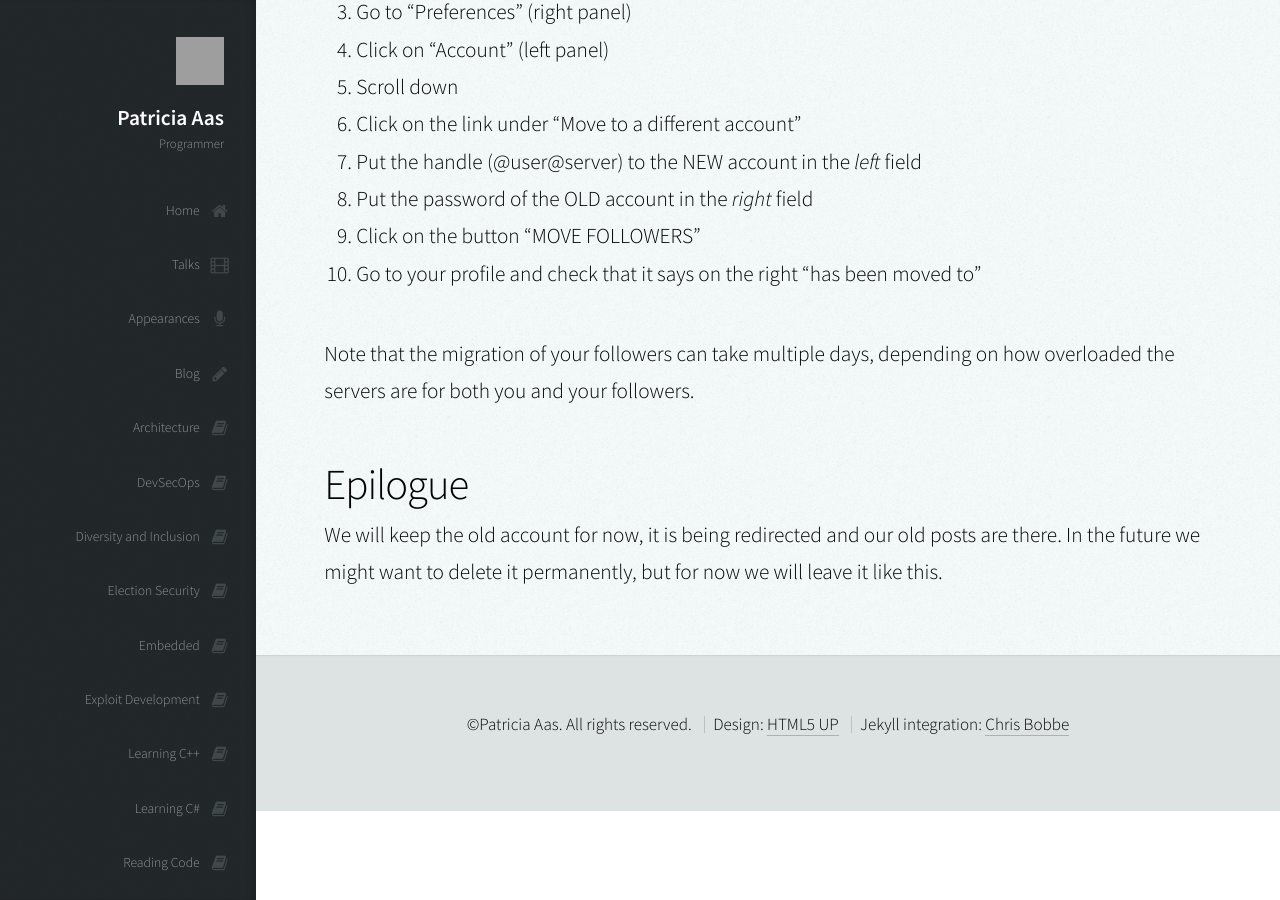
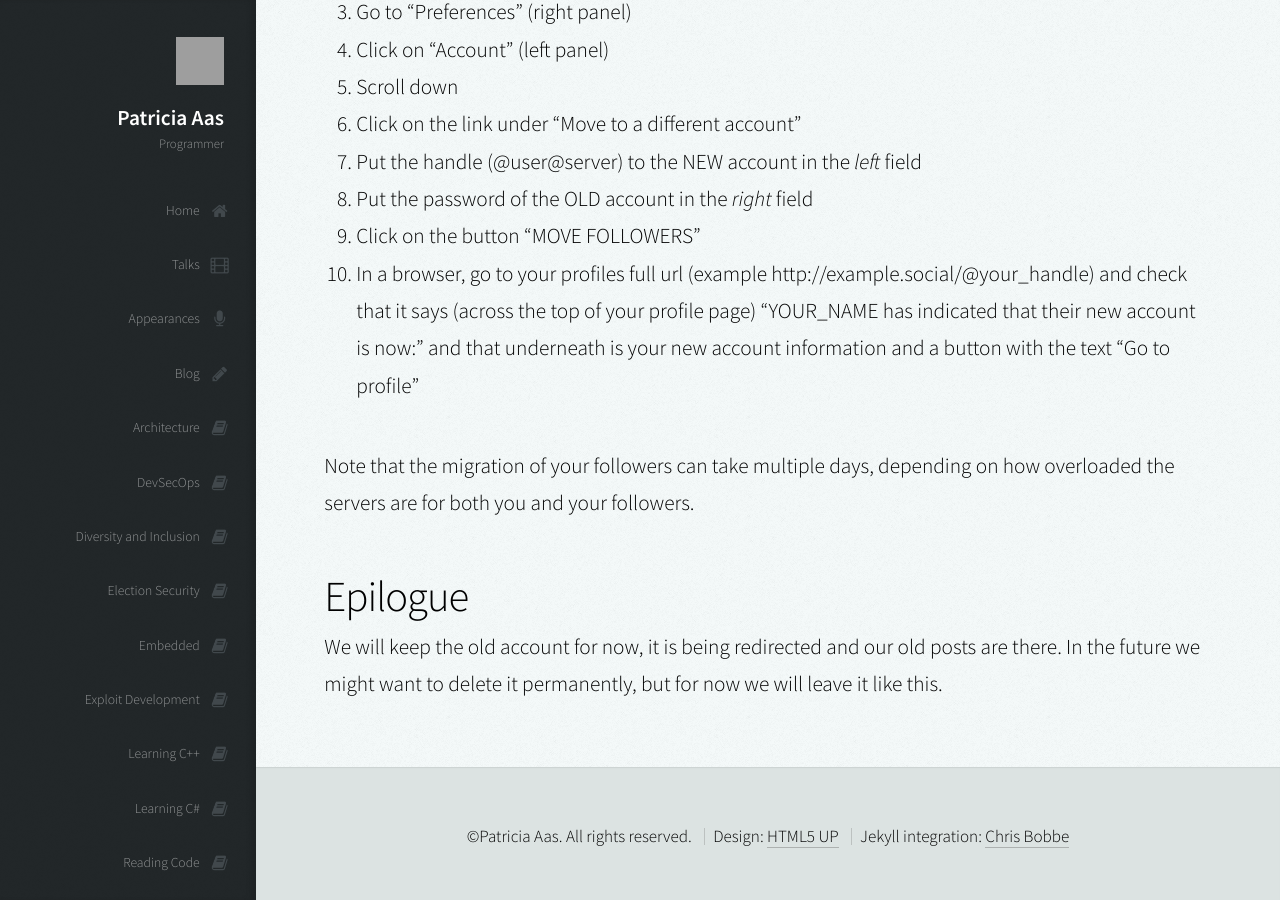
Before and after one commit to patricia-gallardo/patricia-gallardo.github.io, a Jekyll site: the page built from _posts/2022-11-18-mastodon_migration.md, in a window 1280 px wide and 900 px high, scrolled down 2769 px. Built offline with Jekyll 4.4.1, drawn with Linux system fonts in a browser that asks for light colours; nearby versions of some CDN libraries; grey boxes are pictures that could not be loaded.

Commit message:
Improve text on old profile

```diff
--- a/_posts/2022-11-18-mastodon_migration.md
+++ b/_posts/2022-11-18-mastodon_migration.md
@@ -84,7 +84,9 @@ I will try to keep this short and simple. We are going to try to migrate from on
 7. Put the handle (@user@server) to the **NEW** account in the _left_ field
 8. Put the password of the **OLD** account in the _right_ field
 9. Click on the button "MOVE FOLLOWERS"
-10. Go to your profile and check that it says on the right "has been moved to"
+10. In a browser, go to your profiles full url (example http://example.social/@your_handle) and check that it says
+    (across the top of your profile page) "YOUR_NAME has indicated that their new account is now:" and that underneath
+    is your new account information and a button with the text "Go to profile"
 
 Note that the migration of your followers can take multiple days, depending on how overloaded the servers are for both
 you and your followers.
```
